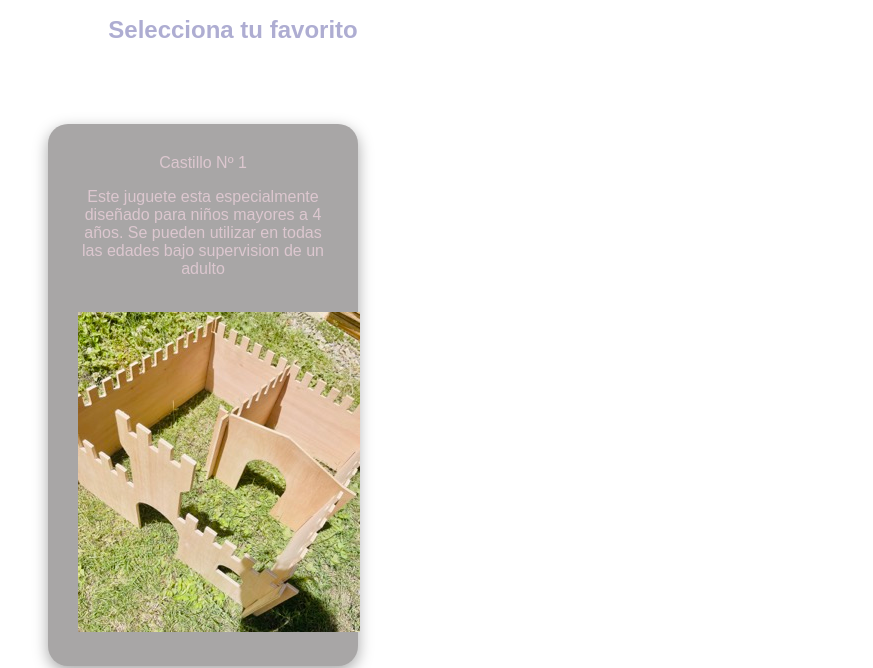
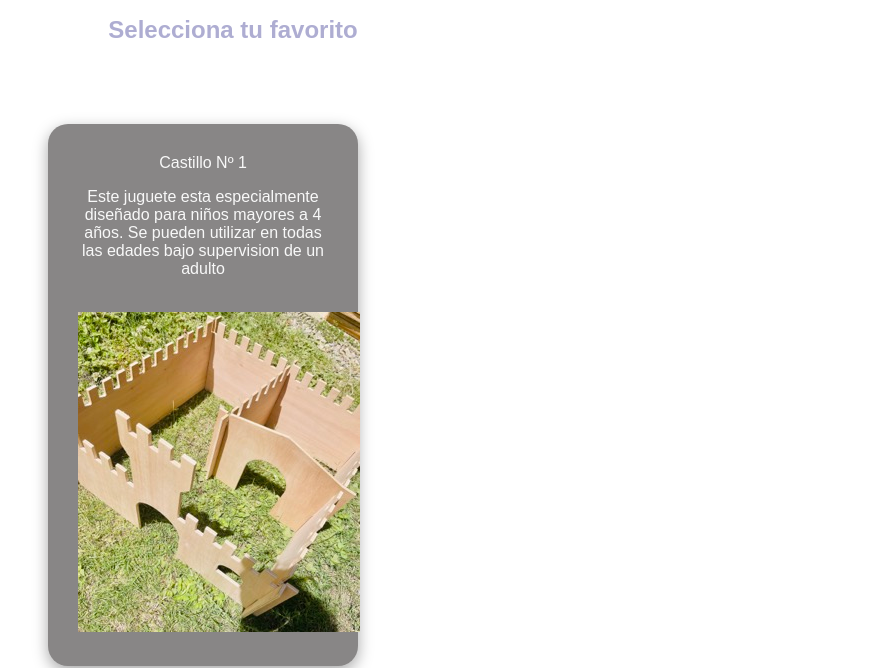
Before and after one commit to irivilas/Raina-proyecto-coder, a website: page pages/servicios.html in a window 1280 px wide. Shown: the part 752-1420 px from the top of the page, without its empty margins (407-1280 px from the left). Drawn offline with Linux system fonts and the light colour scheme.

Commit message:
modificaciones ultima entrega

```diff
--- a/css/style.css
+++ b/css/style.css
@@ -153,7 +153,7 @@ h2 {
 /** servicios **/
 
 #Servicios {
-    color: #DCC7CF;
+    color: #f8f8f8;
     margin-bottom: 200px;
     display: flex;
     align-items: center;
@@ -174,12 +174,13 @@ h2 {
     flex-direction: column;
     justify-content: space-around;
     margin-top: 60px;
-    max-width: 1400px;
+    max-width: 1487px;
+
 }
 
 
 .cardServicio {
-    background-color: rgb(168, 166, 166);
+    background-color: rgb(136, 134, 134);
     font-family: 'Quicksand', sans-serif;
     font-weight: 500;
     text-decoration: none;
```
Also changed, not shown: pages/nosotros.html (+1 -1 lines), pages/servicios.html (+0 -4 lines).
